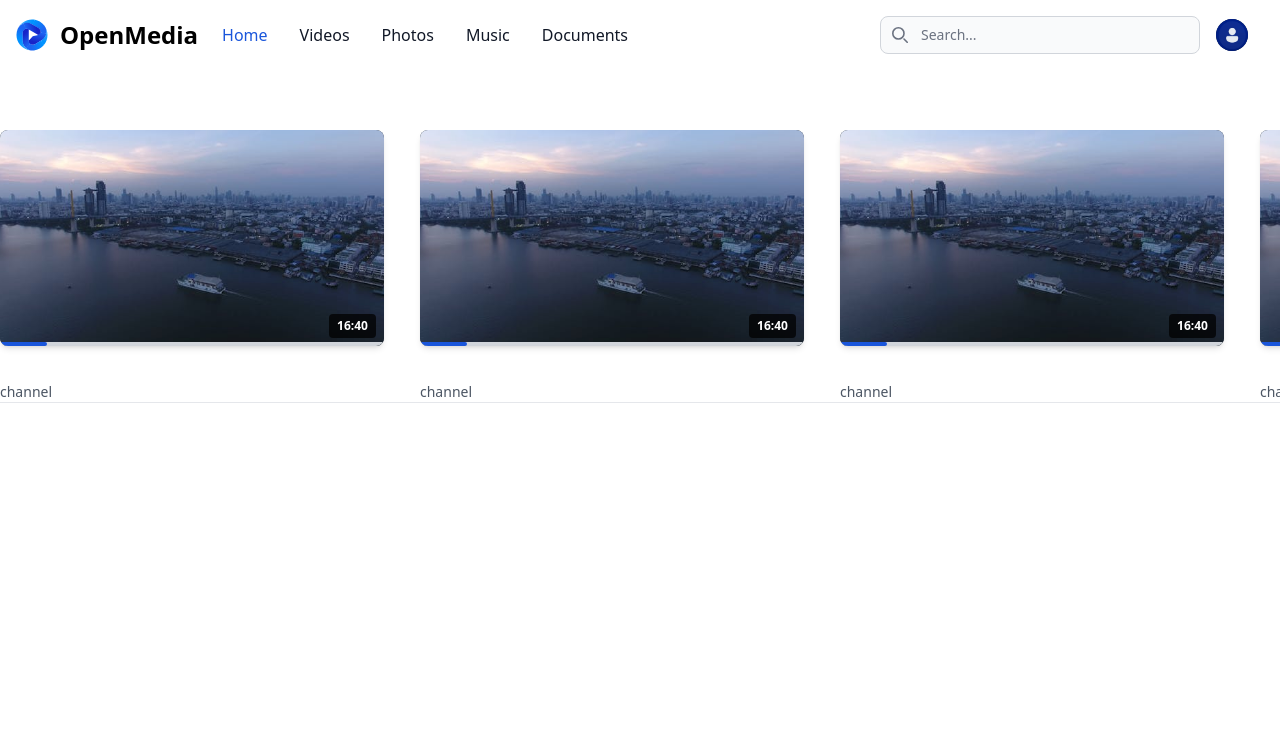
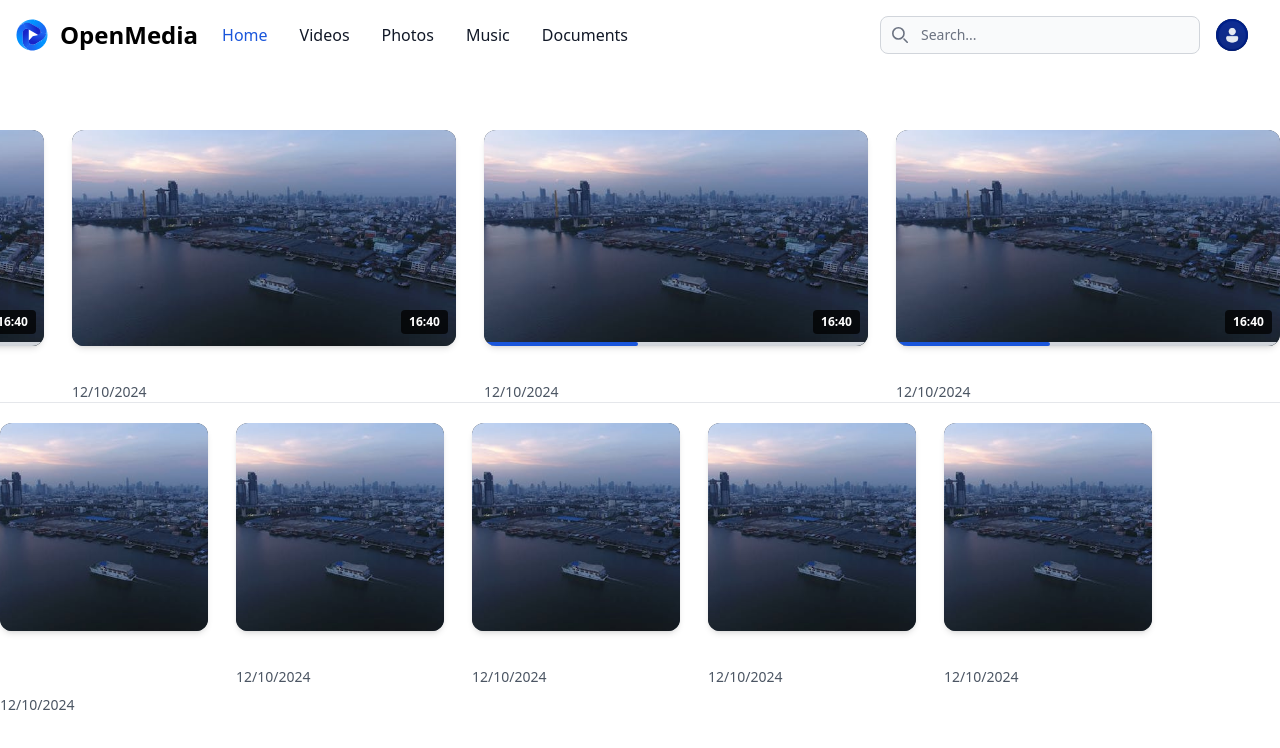
Before and after one commit to HasanBITar/MediaServer, a React (Vite) app in the folder front/: page / in a window 1280 px wide. Shown: the top 748 px of the page. Built offline with nearby package versions, Linux system fonts and the light colour scheme.

Commit message:
added mediaCard

```diff
--- a/front/src/App.css
+++ b/front/src/App.css
@@ -52,13 +52,15 @@
   margin: 0;
 }
 
-body {
+/* body {
   min-height: 100vh;
+  max-height: fit-content;
 }
 
 #root {
   min-height: 100vh;
-}
+  max-height: fit-content;
+} */
 
 .hide-scroll-bar {
   -ms-overflow-style: none;
--- a/front/src/Layouts/MainLayout.jsx
+++ b/front/src/Layouts/MainLayout.jsx
@@ -6,7 +6,7 @@ const MainLayout = () => {
     return (
         <>
             <NavBar />
-            <main className="w-full lg:p-8 p-6 mx-auto max-w-8xl bg-gray-900 text-white h-screen">
+            <main className="w-full lg:p-8 p-6 mx-auto max-w-8xl bg-gray-900 text-white">
                 <Outlet />
             </main>
             {/* <footer>
--- a/front/src/Pages/HomePage.jsx
+++ b/front/src/Pages/HomePage.jsx
@@ -1,54 +1,83 @@
+
 import HomeSection from "../components/container/HomeSection";
 import VideoCard from "../components/cards/VideoCard";
+import MediaCard from "../components/cards/MediaCard";
 
 const data = [
     {
         video_id: 'svd329esvdsdv1',
-        thumbnail: '/images/thumb.jpeg',
-        title: 'random video',
+        thumbnail: 'images/thumb.jpeg',
+        fileName: 'random video sdvksdv sdvksdv sdv kblos osiw isvd svvsd iwev',
         duration: 1000,
-        durationWatched: 12304
+        durationWatched: 20,
+        createDate: '12/10/2024'
     },
     {
         video_id: 'svd329esvdsdv2',
         thumbnail: '/images/thumb.jpeg',
-        title: 'random video',
+        fileName: 'random video',
         duration: 1000,
-        durationWatched: 12304
+        durationWatched: 400,
+        createDate: '12/10/2024'
     },
     {
         video_id: 'svd329esvdsdv3',
         thumbnail: '/images/thumb.jpeg',
-        title: 'random video',
+        fileName: 'random video',
         duration: 1000,
-        durationWatched: 12304
+        durationWatched: 0,
+        createDate: '12/10/2024'
     },
     {
         video_id: 'svd329esvdsdv4',
         thumbnail: '/images/thumb.jpeg',
-        title: 'random video',
+        fileName: 'random video',
         duration: 1000,
-        durationWatched: 12304
+        durationWatched: 400,
+        createDate: '12/10/2024'
     },
     {
         video_id: 'svd329esvdsdv5',
         thumbnail: '/images/thumb.jpeg',
-        title: 'random video',
+        fileName: 'random video',
         duration: 1000,
-        durationWatched: 12304
+        durationWatched: 400,
+        createDate: '12/10/2024'
     },
 ]
 
 const HomePage = () => {
     return (
         <>
-            <HomeSection title={'Recently Watched Videos'}>
+            <HomeSection title={'Recent Videos'}>
                 {data.map((item) => (
-                    <VideoCard key={item.video_id} id={item.video_id} thumbnail={item.thumbnail} title={item.title} duration={item.duration} durationWatched={item.durationWatched} />
+                    <VideoCard
+                        key={item.video_id}
+                        id={item.video_id}
+                        thumbnail={item.thumbnail}
+                        title={item.fileName}
+                        duration={item.duration}
+                        durationWatched={item.durationWatched}
+                        createDate={item.createDate}
+                    />
                 ))}
             </HomeSection>
 
-            <hr className="my-7 border-t-2 border-gray-700"/>
+            <hr className="my-7 border-t-2 border-gray-700" />
+
+            <HomeSection fileName={'Recent Photos'}>
+                {data.map((item) => (
+                    <MediaCard
+                        key={item.video_id}
+                        id={item.video_id}
+                        thumbnail={item.thumbnail}
+                        title={item.fileName}
+                        type="PDF"
+                        createDate="12/10/2024"
+                    />
+                ))}
+            </HomeSection>
+
         </>
     )
 }
--- /dev/null
+++ b/front/src/components/cards/MediaCard.jsx
@@ -0,0 +1,29 @@
+import { Link } from "react-router-dom";
+import { formatString, formatDuration, formatDate } from "../../utils/helpers";
+
+
+const MediaCard = ({ id, thumbnail, title, type, createDate }) => {
+    const formatedTitle = formatString(title);
+    const formatedDate = formatDate(createDate);
+    return (
+        <Link to={`/view/${id}`} className="inline-block w-1/3 md:w-44 lg:w-52 md:flex-auto flex-none ">
+            <div className="relative w-full overflow-hidden rounded-xl shadow-md bg-gray-800">
+                {/* Thumbnail */}
+                <div className="w-full h-0" style={{ paddingBottom: '100%' }}>
+                    <img
+                        src={thumbnail}
+                        alt={formatedTitle}
+                        className="absolute inset-0 object-cover w-full h-full transition-transform duration-300 transform hover:scale-110"
+                    />
+                </div>
+            </div>
+            {/* Video Info */}
+            <div className="mt-2">
+                <h3 className="text-lg font-medium text-white">{formatedTitle}</h3>
+                <p className="text-sm text-gray-600">{formatedDate}</p>
+            </div>
+        </Link>
+    );
+};
+
+export default MediaCard;
--- a/front/src/components/cards/VideoCard.jsx
+++ b/front/src/components/cards/VideoCard.jsx
@@ -1,24 +1,27 @@
-import { formatDuration } from "../../utils/videoHelper";
+import { Link } from "react-router-dom";
+import { formatString, formatDuration, formatDate } from "../../utils/helpers";
 
-const VideoCard = ({ id, thumbnail, title, duration, durationWatched }) => {
-    const progress = durationWatched / duration;
+const VideoCard = ({ id, thumbnail, title, duration, durationWatched, createDate }) => {
+    const progress = durationWatched / duration * 100;
+    const formatedTitle = formatString(title);
     const formatedDuration = formatDuration(duration);
+    const formatedDate = formatDate(createDate);
     return (
-        <div className="inline-block w-full md:w-80 lg:w-96 md:flex-auto flex-none "> {/* Responsive width */}
-            <div className="relative w-full overflow-hidden rounded-lg shadow-md bg-gray-800">
+        <Link to={`/view/${id}`} className="inline-block w-full rounded-xl md:w-80 lg:w-96 md:flex-auto flex-none ">
+            <div className="relative w-full overflow-hidden rounded-xl shadow-md bg-gray-800">
                 {/* Thumbnail */}
                 <div className="w-full h-0" style={{ paddingBottom: '56.25%' }}>
                     <img
                         src={thumbnail}
-                        alt={title}
-                        className="absolute inset-0 object-cover w-full h-full transition-transform duration-300 transform hover:scale-110"
+                        alt={formatedTitle}
+                        className="absolute inset-0 object-cover w-full h-full transition-transform duration-300 transform hover:scale-110 ease-in-out"
                     />
                     {/* Video Duration */}
-                    <span className="absolute bottom-2 right-2 px-2 py-1 text-xs font-semibold text-white bg-black bg-opacity-75 rounded">
+                    <span className="absolute bottom-3 right-2 px-2 py-1 text-xs font-semibold text-white bg-black bg-opacity-75 rounded">
                         {formatedDuration}
                     </span>
                     {/* Watched Line Progress */}
-                    <div className="w-full h-1 bg-gray-300 rounded-full absolute bottom-0">
+                    <div className={`w-full h-1 bg-gray-300 rounded-full absolute bottom-0 ${progress < 3? 'invisible' : ''}`}>
                         <div
                             className="h-full bg-blue-700 rounded-full"
                             style={{ width: `${progress}%` }}
@@ -28,10 +31,10 @@ const VideoCard = ({ id, thumbnail, title, duration, durationWatched }) => {
             </div>
             {/* Video Info */}
             <div className="mt-2">
-                <h3 className="text-lg font-medium text-white">{title}</h3>
-                <p className="text-sm text-gray-600">{"channel"}</p>
+                <h3 className="text-lg font-medium text-white">{formatedTitle}</h3>
+                <p className="text-sm text-gray-600">{formatedDate}</p>
             </div>
-        </div>
+        </Link>
     );
 }
 
--- a/front/src/components/container/HomeSection.jsx
+++ b/front/src/components/container/HomeSection.jsx
@@ -31,7 +31,7 @@ const HomeSection = ({ title, children }) => {
             }
         };
 
-        scrollInterval = setInterval(stepScroll, 2000);
+        scrollInterval = setInterval(stepScroll, 3000);
 
         return () => {
             clearInterval(scrollInterval);
@@ -45,7 +45,7 @@ const HomeSection = ({ title, children }) => {
                 {title}
             </h1>
             <div className="flex overflow-x-scroll hide-scroll-bar" ref={scrollContainerRef}>
-                <div className="flex flex-nowrap space-x-9">
+                <div className="flex flex-nowrap space-x-7">
                     {children}
                 </div>
             </div>
--- a/front/src/utils/videoHelper.js
+++ b/front/src/utils/helpers.js
@@ -10,3 +10,14 @@ export function formatDuration(seconds) {
 
     return `${hoursFormatted}${minutesFormatted}${secondsFormatted}`;
 }
+
+export function formatDate(date) {
+    return date;
+}
+
+export function formatString(str, length = 35) {
+    if (str.length <= length)
+        return str;
+    else
+        return str.slice(0, length) + '...';
+}
```
